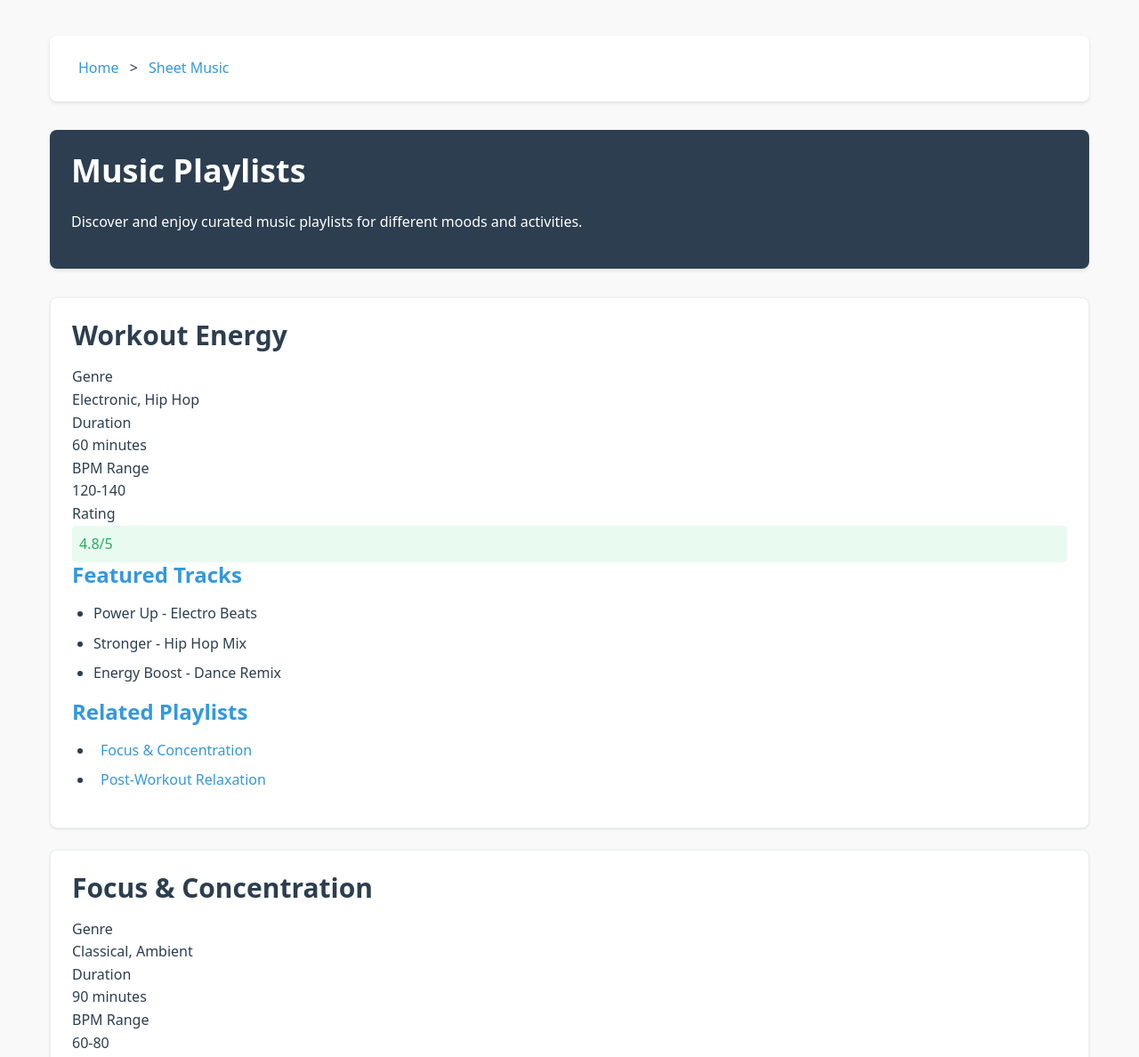
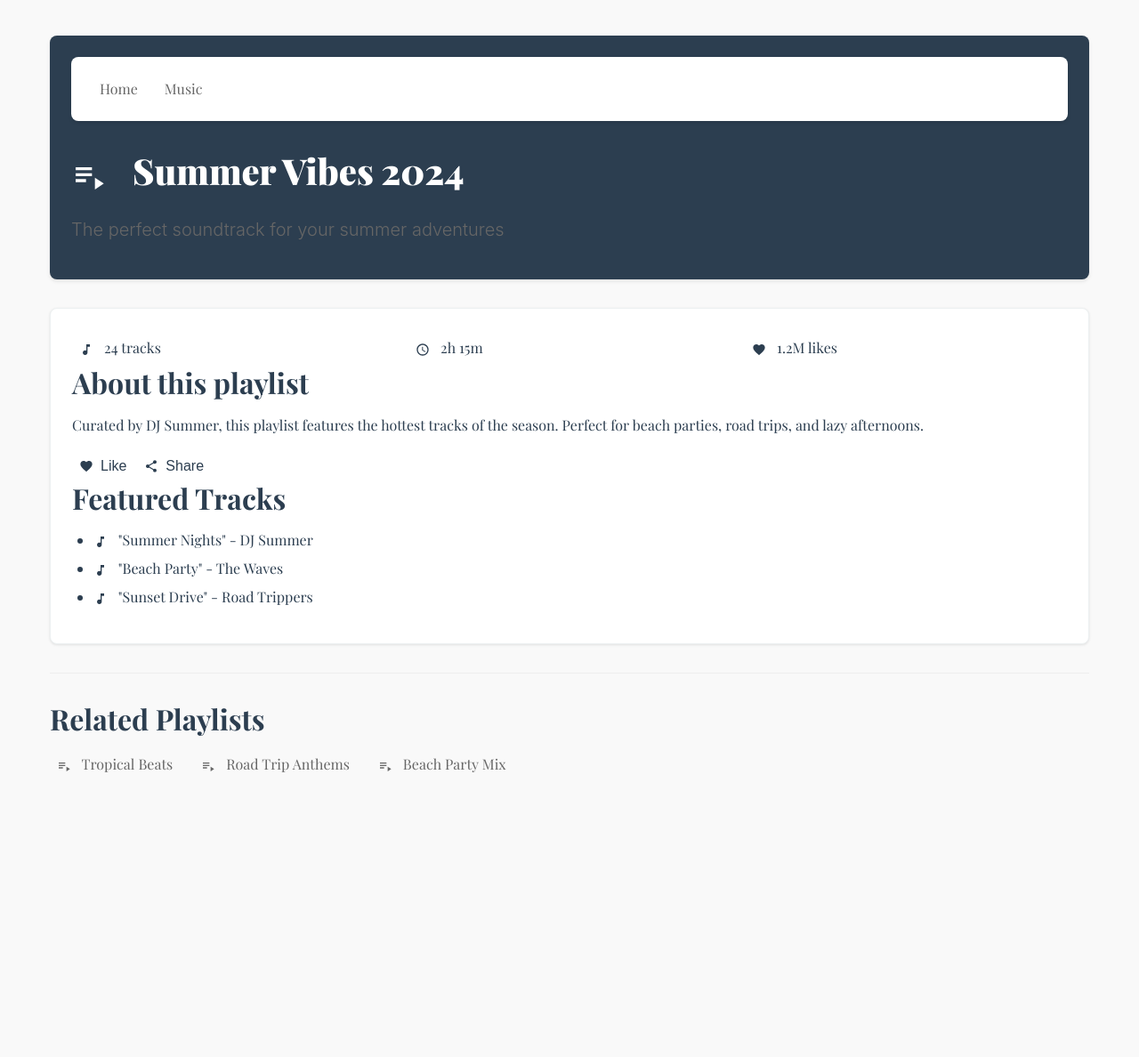
Before and after one commit to reakunen/CSC437-monorepo, a website: page packages/proto/public/music-playlist.html in a window 1280 px wide. Shown: the top 1188 px of the page at 89% size. After the commit the page ends 915 px from the top, so only its background shows below. Drawn offline with nearby package versions, Linux system fonts and the light colour scheme; a web font is replaced by a local one.

Commit message:
finished lab 4

```diff
--- a/packages/proto/public/music-playlist.html
+++ b/packages/proto/public/music-playlist.html
@@ -3,88 +3,114 @@
 <head>
     <meta charset="UTF-8">
     <meta name="viewport" content="width=device-width, initial-scale=1.0">
-    <title>Music Playlists</title>
-    <link rel="stylesheet" href="/styles/page.css" />
+    <title>Music Playlist</title>
+    <link rel="stylesheet" href="styles/page.css">
 </head>
 <body>
     <div class="container">
-        <nav>
-            <a href="index.html">Home</a> &gt;
-            <a href="sheet-music.html">Sheet Music</a>
-        </nav>
-
         <header>
-            <h1>Music Playlists</h1>
-            <p>Discover and enjoy curated music playlists for different moods and activities.</p>
+            <nav class="breadcrumb">
+                <a href="/">Home</a> / <a href="/music">Music</a> / <span>Playlist</span>
+            </nav>
+            <h1>
+                <svg class="icon">
+                    <use href="/icons/music.svg#icon-playlist" />
+                </svg>
+                Summer Vibes 2024
+            </h1>
+            <p class="subtitle">The perfect soundtrack for your summer adventures</p>
         </header>
 
-        <article id="workout" class="card">
-            <h2>Workout Energy</h2>
-            <dl>
-                <dt>Genre</dt>
-                <dd>Electronic, Hip Hop</dd>
+        <article class="card">
+            <section class="stats">
+                <div class="stat-item">
+                    <svg class="icon">
+                        <use href="/icons/music.svg#icon-music" />
+                    </svg>
+                    <span>24 tracks</span>
+                </div>
+                <div class="stat-item">
+                    <svg class="icon">
+                        <use href="/icons/music.svg#icon-clock" />
+                    </svg>
+                    <span>2h 15m</span>
+                </div>
+                <div class="stat-item">
+                    <svg class="icon">
+                        <use href="/icons/music.svg#icon-heart" />
+                    </svg>
+                    <span>1.2M likes</span>
+                </div>
+            </section>
 
-                <dt>Duration</dt>
-                <dd>60 minutes</dd>
+            <section class="playlist-info">
+                <h2>About this playlist</h2>
+                <p>Curated by DJ Summer, this playlist features the hottest tracks of the season. Perfect for beach parties, road trips, and lazy afternoons.</p>
 
-                <dt>BPM Range</dt>
-                <dd>120-140</dd>
-
-                <dt>Rating</dt>
-                <dd class="success">4.8/5</dd>
-            </dl>
+                <div class="actions">
+                    <button class="icon-button">
+                        <svg class="icon">
+                            <use href="/icons/music.svg#icon-heart" />
+                        </svg>
+                        Like
+                    </button>
+                    <button class="icon-button">
+                        <svg class="icon">
+                            <use href="/icons/music.svg#icon-share" />
+                        </svg>
+                        Share
+                    </button>
+                </div>
+            </section>
 
             <section class="track-list">
-                <h3>Featured Tracks</h3>
+                <h2>Featured Tracks</h2>
                 <ul>
-                    <li>Power Up - Electro Beats</li>
-                    <li>Stronger - Hip Hop Mix</li>
-                    <li>Energy Boost - Dance Remix</li>
-                </ul>
-            </section>
-
-            <section class="related-content">
-                <h3>Related Playlists</h3>
-                <ul>
-                    <li><a href="#focus">Focus & Concentration</a></li>
-                    <li><a href="#relaxation">Post-Workout Relaxation</a></li>
+                    <li>
+                        <svg class="icon">
+                            <use href="/icons/music.svg#icon-music" />
+                        </svg>
+                        "Summer Nights" - DJ Summer
+                    </li>
+                    <li>
+                        <svg class="icon">
+                            <use href="/icons/music.svg#icon-music" />
+                        </svg>
+                        "Beach Party" - The Waves
+                    </li>
+                    <li>
+                        <svg class="icon">
+                            <use href="/icons/music.svg#icon-music" />
+                        </svg>
+                        "Sunset Drive" - Road Trippers
+                    </li>
                 </ul>
             </section>
         </article>
 
-        <article id="focus" class="card">
-            <h2>Focus & Concentration</h2>
-            <dl>
-                <dt>Genre</dt>
-                <dd>Classical, Ambient</dd>
-
-                <dt>Duration</dt>
-                <dd>90 minutes</dd>
-
-                <dt>BPM Range</dt>
-                <dd>60-80</dd>
-
-                <dt>Rating</dt>
-                <dd class="success">4.9/5</dd>
-            </dl>
-
-            <section class="track-list">
-                <h3>Featured Tracks</h3>
-                <ul>
-                    <li>Mozart - Piano Sonata No. 16</li>
-                    <li>Ambient Study - Focus Mix</li>
-                    <li>Concentration Flow - Classical</li>
-                </ul>
-            </section>
-
-            <section class="related-content">
-                <h3>Related Playlists</h3>
-                <ul>
-                    <li><a href="#workout">Workout Energy</a></li>
-                    <li><a href="#relaxation">Relaxation & Meditation</a></li>
-                </ul>
-            </section>
-        </article>
+        <section class="related-content">
+            <h2>Related Playlists</h2>
+            <div class="related-links">
+                <a href="/playlist/tropical">
+                    <svg class="icon">
+                        <use href="/icons/music.svg#icon-playlist" />
+                    </svg>
+                    Tropical Beats
+                </a>
+                <a href="/playlist/roadtrip">
+                    <svg class="icon">
+                        <use href="/icons/music.svg#icon-playlist" />
+                    </svg>
+                    Road Trip Anthems
+                </a>
+                <a href="/playlist/beach">
+                    <svg class="icon">
+                        <use href="/icons/music.svg#icon-playlist" />
+                    </svg>
+                    Beach Party Mix
+                </a>
+            </div>
+        </section>
     </div>
 </body>
 </html>
--- a/packages/proto/public/styles/page.css
+++ b/packages/proto/public/styles/page.css
@@ -1,5 +1,6 @@
 /* Import tokens */
 @import url('tokens.css');
+@import url('https://fonts.googleapis.com/css2?family=Cal+Sans&family=Cascadia+Code:ital,wght@0,200..700;1,200..700&family=Nunito+Sans&family=Playfair+Display:ital,wght@0,400..900;1,400..900&display=swap');
 
 /* Base styles */
 * {
@@ -8,40 +9,49 @@
   padding: 0;
 }
 
-html {
-  font-family: var(--font-family-base);
-  font-size: 16px;
-  line-height: var(--line-height-normal);
-}
-
 body {
   background-color: var(--color-background-page);
   color: var(--color-text);
   margin: 0;
   padding: var(--spacing-lg);
   min-height: 100vh;
+  font-family: 'Playfair Display', 'Nunito Sans', -apple-system, BlinkMacSystemFont, 'Segoe UI', Roboto, Oxygen, Ubuntu, Cantarell, 'Open Sans', 'Helvetica Neue', sans-serif;
+  font-size: 16px;
+  line-height: 1.5;
 }
 
 /* Typography */
 h1, h2, h3, h4, h5, h6 {
-  font-family: var(--font-family-headings);
+  font-family: 'Cal Sans', 'Cascadia Code', 'Playfair Display', Georgia, 'Times New Roman', Times, serif;
+  font-weight: 700;
+  line-height: 1.2;
+  margin-top: 0;
   color: var(--color-primary);
   margin-bottom: var(--spacing-md);
-  line-height: var(--line-height-tight);
 }
 
 h1 {
-  font-size: var(--font-size-4xl);
+  font-size: 2.5rem;
+  font-weight: 900;
   margin-bottom: var(--spacing-lg);
 }
 
 h2 {
-  font-size: var(--font-size-3xl);
+  font-size: 2rem;
+  font-weight: 700;
 }
 
 h3 {
-  font-size: var(--font-size-2xl);
+  font-size: 1.5rem;
+  font-weight: 600;
   color: var(--color-secondary);
+}
+
+.subtitle {
+  font-family: 'Inter', sans-serif;
+  font-size: 1.25rem;
+  font-weight: 300;
+  color: #666;
 }
 
 p {
@@ -200,7 +210,6 @@ th {
 .container {
   max-width: var(--container-max-width);
   margin: 0 auto;
-
   padding: var(--container-padding);
 }
 
@@ -226,3 +235,117 @@ th {
     padding: var(--spacing-md);
   }
 }
+
+/* Navigation */
+.breadcrumb {
+  margin-bottom: 2rem;
+}
+
+.breadcrumb a {
+  color: #666;
+  text-decoration: none;
+}
+
+.breadcrumb a:hover {
+  color: #333;
+  text-decoration: underline;
+}
+
+/* Cards */
+.card-content {
+  margin-top: 1rem;
+}
+
+/* Stats and Info */
+.stats, .profile-info, .job-details, .company-info {
+  display: grid;
+  grid-template-columns: repeat(auto-fit, minmax(200px, 1fr));
+  gap: 1rem;
+}
+
+.stat-item, .info-item, .detail-item {
+  padding: 0.5rem;
+}
+
+dt {
+  font-weight: 600;
+  color: #666;
+}
+
+dd {
+  margin-left: 0;
+  margin-bottom: 0.5rem;
+}
+
+/* Icons */
+svg.icon {
+  display: inline;
+  height: 1em;
+  width: 1em;
+  vertical-align: middle;
+  fill: currentColor;
+  margin-right: 0.5em;
+}
+
+.icon-button {
+  display: inline-flex;
+  align-items: center;
+  background: none;
+  border: none;
+  color: var(--color-text);
+  cursor: pointer;
+  padding: 0.5em;
+  font-size: 1em;
+  transition: color 0.2s ease;
+}
+
+.icon-button:hover {
+  color: var(--color-primary);
+}
+
+.icon-button svg {
+  margin-right: 0.5em;
+}
+
+/* Lists */
+.achievement-list, .action-list, .etf-list {
+  list-style-type: none;
+  padding-left: 0;
+}
+
+.achievement-list li, .action-list li, .etf-list li {
+  margin-bottom: 0.5rem;
+  padding-left: 1.5rem;
+  position: relative;
+}
+
+.achievement-list li::before, .action-list li::before, .etf-list li::before {
+  content: "•";
+  position: absolute;
+  left: 0;
+  color: #666;
+}
+
+/* Related content */
+.related-content {
+  margin-top: 2rem;
+  padding-top: 2rem;
+  border-top: 1px solid #eee;
+}
+
+.related-links {
+  list-style-type: none;
+  padding-left: 0;
+  display: flex;
+  gap: 1rem;
+}
+
+.related-links a {
+  color: #666;
+  text-decoration: none;
+}
+
+.related-links a:hover {
+  color: #333;
+  text-decoration: underline;
+}
```
Also changed, not shown: packages/proto/public/index.html (+36 -6 lines), packages/proto/public/icons/check.svg (added), packages/proto/public/icons/general.svg (added), packages/proto/public/icons/music.svg (added).
